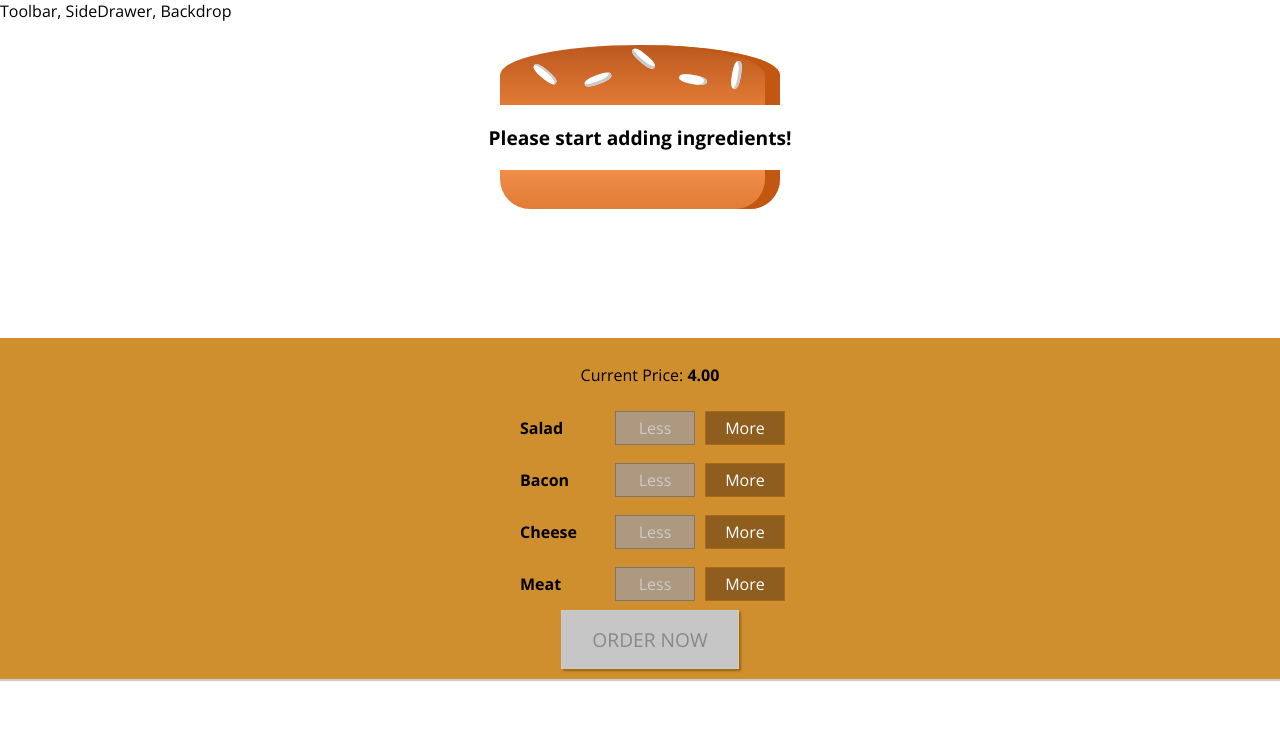
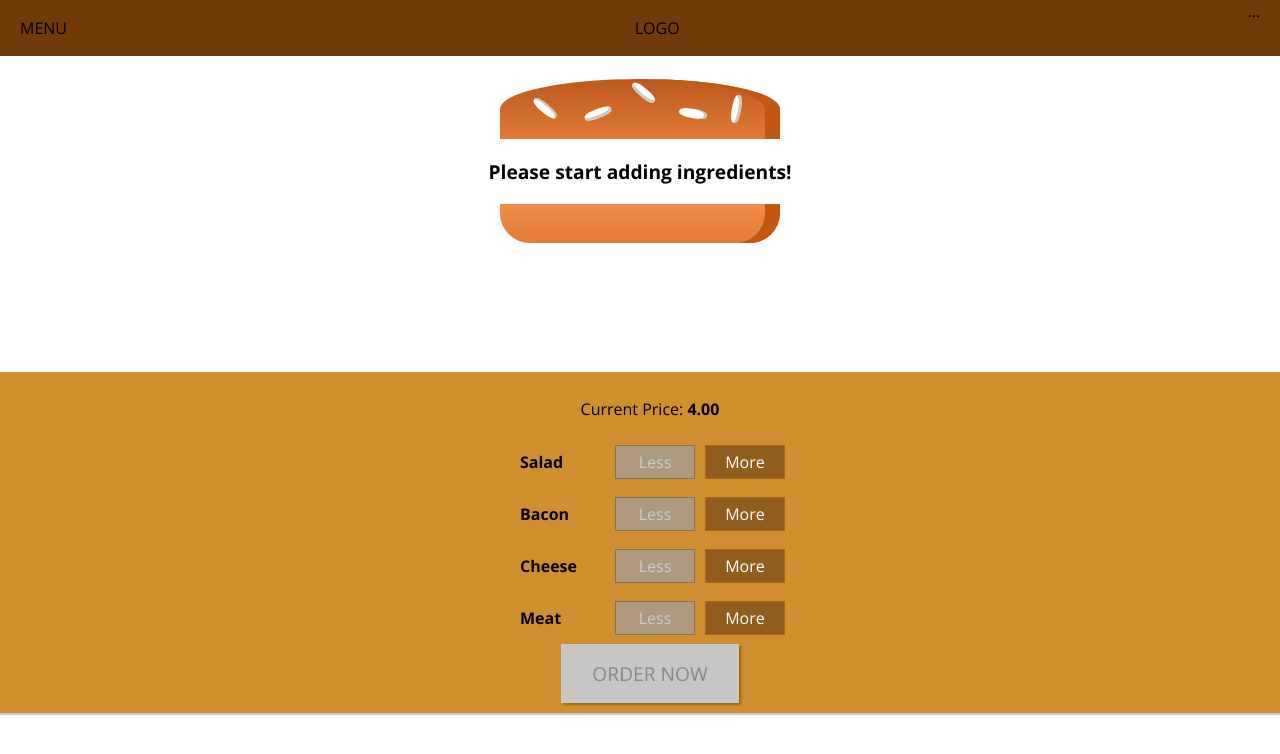
Before and after one commit to Morniee/burger-builder-app, a React app: page / in a window 1280 px wide. Shown: the top 754 px of the page. Built offline with nearby package versions, Linux system fonts and the light colour scheme.

Commit message:
Add a Toolbar

```diff
--- a/src/components/Burger/OrderSummary/OrderSummary.js
+++ b/src/components/Burger/OrderSummary/OrderSummary.js
@@ -16,6 +16,7 @@
             <ul>
                 {orderSummary}
             </ul>
+            <p><strong>Total Price: {props.price.toFixed(2)}</strong></p>
             <p>Continue to Checkout?</p>
             <Button clicked={props.orderCancelled} buttonType="Danger">CANCEL</Button>
             <Button clicked={props.orderContinued} buttonType="Success">CONTINUE</Button>
--- a/src/components/Layout/Layout.css
+++ b/src/components/Layout/Layout.css
@@ -1,3 +1,3 @@
 .Content {
-  margin-top: 16px;
+  margin-top: 72px;
 }
--- a/src/components/Layout/Layout.js
+++ b/src/components/Layout/Layout.js
@@ -1,10 +1,11 @@
 import React from 'react';
 import Aux from '../../hocs/Auxilary';
+import Toolbar from '../Navigation/Toolbar/Toolbar';
 import classes from './Layout.css';
 
 const layout = (props) => (
   <Aux>
-    <div>Toolbar, SideDrawer, Backdrop</div>
+    <Toolbar />
     <main className={classes.Content}>
       {props.children}
     </main>
--- /dev/null
+++ b/src/components/Navigation/Toolbar/Toolbar.css
@@ -0,0 +1,18 @@
+.Toolbar {
+    width: 100%;
+    height: 56px;
+    position: fixed;
+    top: 0;
+    left: 0;
+    background-color: #703B09;
+    display: flex;
+    justify-content: space-between;
+    align-items: center;
+    padding: 0 20px;
+    box-sizing: border-box;
+    z-index: 90;
+}
+
+.Toolbar nav {
+    height: 100%;
+}
--- /dev/null
+++ b/src/components/Navigation/Toolbar/Toolbar.js
@@ -0,0 +1,12 @@
+import React from 'react';
+import classes from './Toolbar.css';
+
+const toolbar = (props) => (
+    <header className={classes.Toolbar}>
+        <div>MENU</div>
+        <div>LOGO</div>
+        <nav>...</nav>
+    </header>
+);
+
+export default toolbar;
--- a/src/containers/BurgerBuilder/BurgerBuilder.js
+++ b/src/containers/BurgerBuilder/BurgerBuilder.js
@@ -110,6 +110,7 @@
           modalClosed={this.orderCancelHandler}>
           <OrderSummary
             ingredients={this.state.ingredients}
+            price={this.state.totalPrice}
             orderCancelled={this.orderCancelHandler}
             orderContinued={this.orderContinueHandler} />
         </Modal>
```
